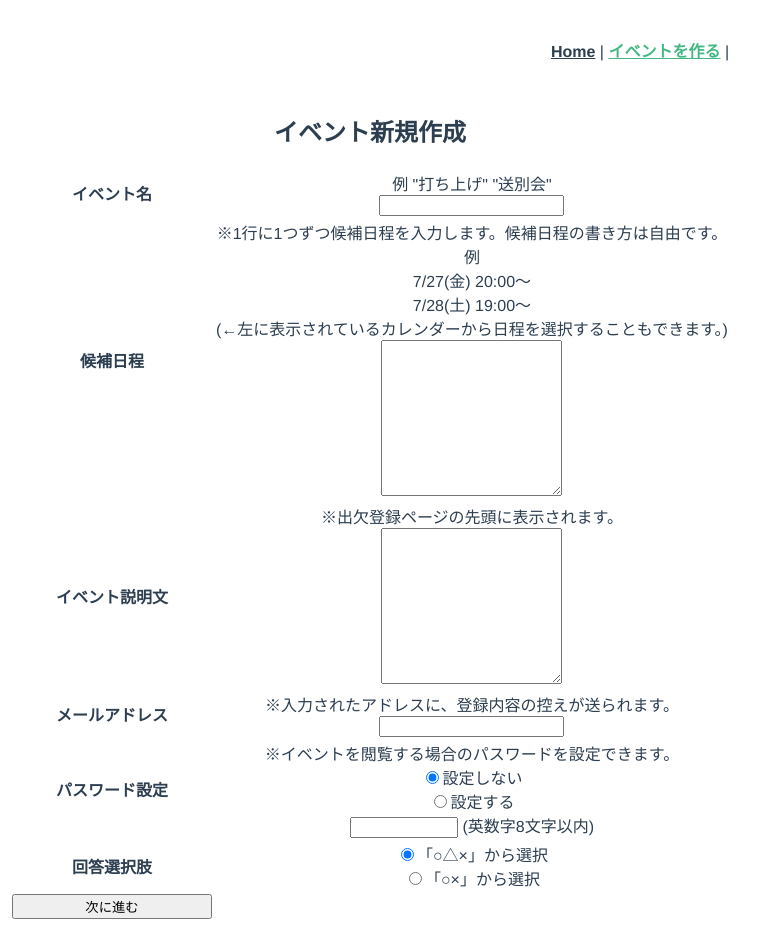
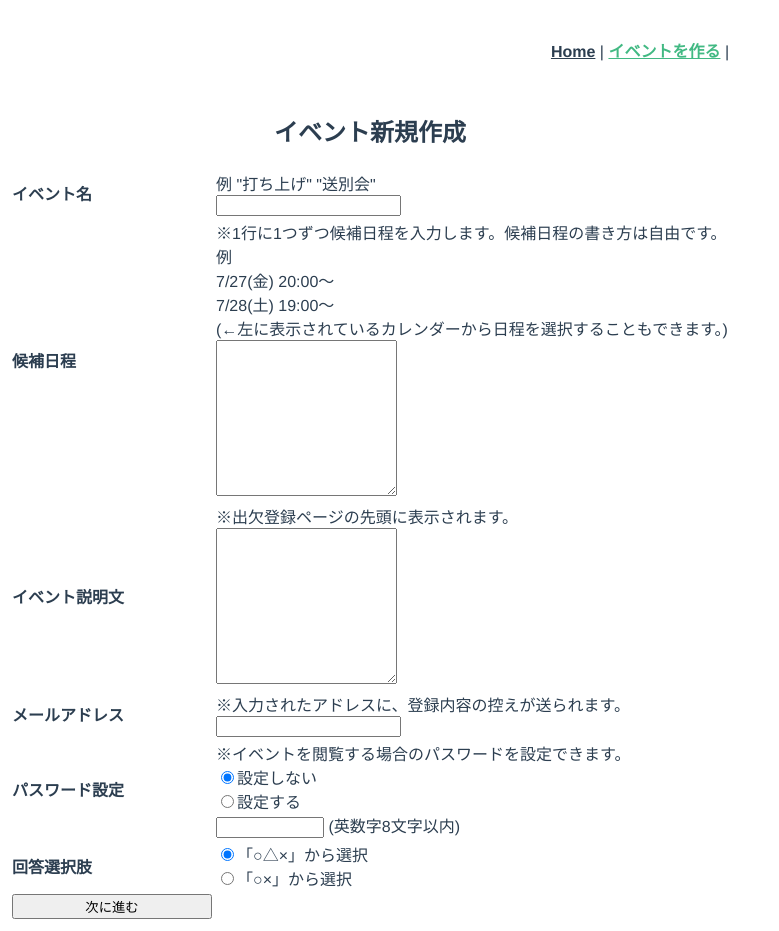
Before and after one commit to kanacoyn/arrangeapp, a Vue app: page /event in a window 1280 px wide. Shown: the whole page, without its empty margins (0-779 px from the left). Built offline with nearby package versions, Linux system fonts and the light colour scheme.

Commit message:
イベント作成ページのデザインを一部修正

```diff
--- a/src/views/Event.vue
+++ b/src/views/Event.vue
@@ -19,6 +19,7 @@
                         maxlength="250"
                         value=""
                         class="inputbox"
+                        width="80"
                       />
                     </td>
                   </tr>
@@ -35,6 +36,7 @@
                         name="schedule"
                         id="schedule"
                         rows="10"
+                        width="80"
                       ></textarea>
                     </td>
                   </tr>
@@ -45,6 +47,7 @@
                       ※出欠登録ページの先頭に表示されます。<br /><textarea
                         name="explain"
                         rows="10"
+                        width="80"
                       ></textarea>
                     </td>
                   </tr>
@@ -59,6 +62,7 @@
                         name="email"
                         maxlength="100"
                         value=""
+                        width="80"
                       />
                     </td>
                   </tr>
@@ -140,4 +144,8 @@ export default class XXXComponent extends Vue {
 }
 </script>
 
-<style scoped></style>
+<style scoped>
+.register {
+  text-align: left;
+}
+</style>
```
